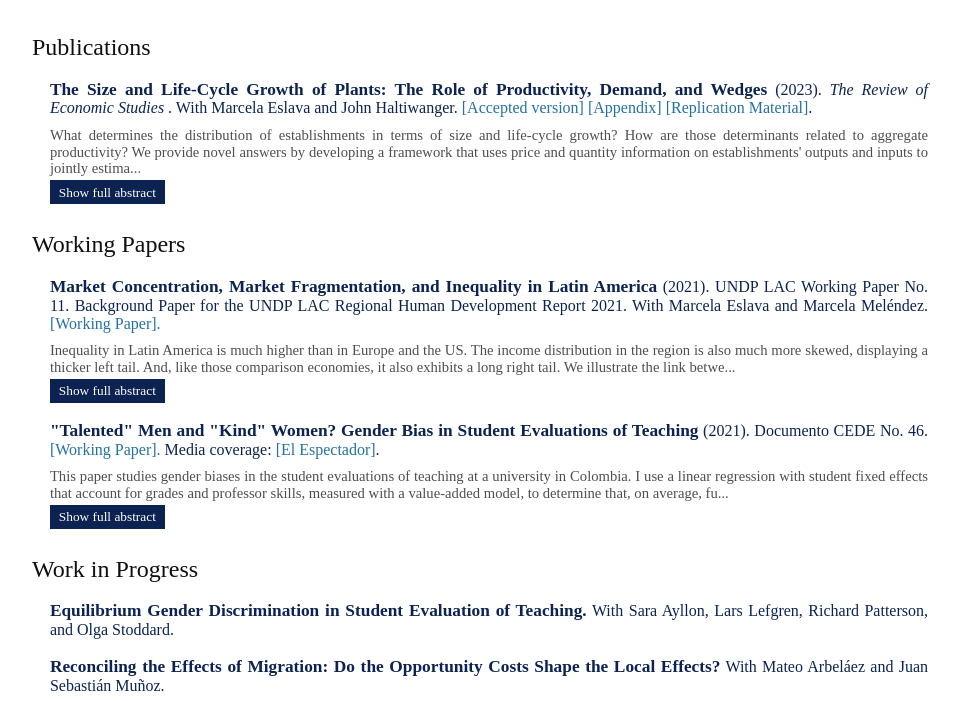
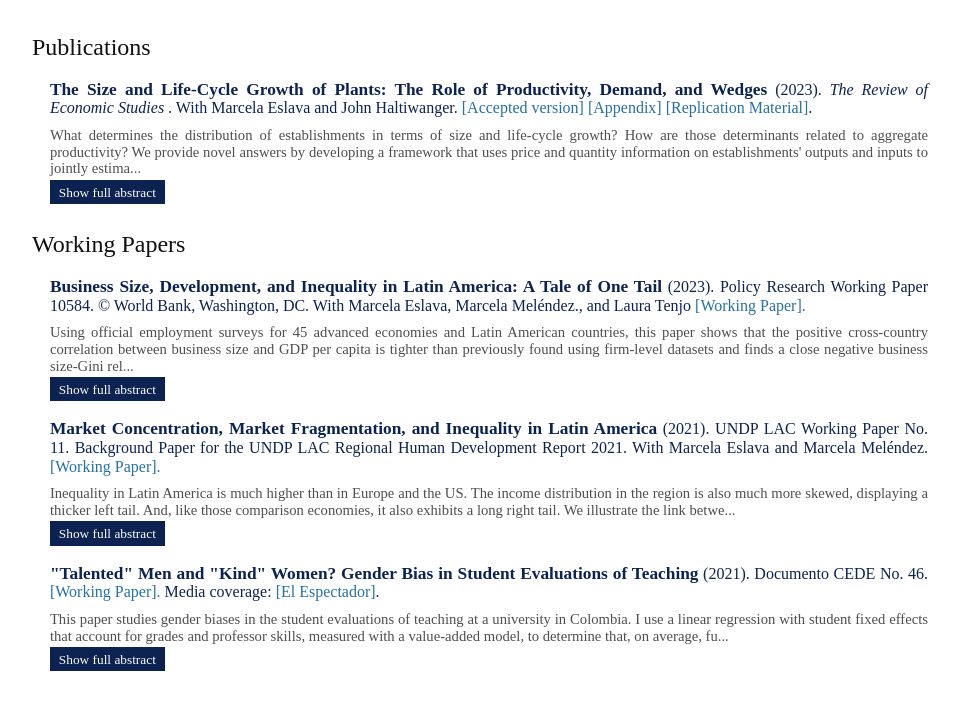
Before and after one commit to NicolasUrdaneta/NicolasUrdaneta.github.io, a plain HTML site: page research.html in a window 1280 px wide. Shown: the part 91-792 px from the top of the page, without its empty margins (160-1121 px from the left). Drawn offline with nearby package versions, Linux system fonts and the light colour scheme.

Commit message:
WB Working Paper

```diff
--- a/research.html
+++ b/research.html
@@ -70,6 +70,14 @@
 
 
         <p class="subtitle" style="margin-top: 3%"> Working Papers</p>
+
+        <div class="post">
+        <p class="papertitle"> <b style="font-size: 13pt; margin-top: 2%;">Business Size, Development, and Inequality in Latin America: A Tale of One Tail</b>  (2023). Policy Research Working Paper 10584. © World Bank, Washington, DC. With <a href="https://sites.google.com/view/marcela-eslava/home" target="_blank" class="externalsites">Marcela Eslava</a>, <a href="https://www.worldbank.org/en/about/people/m/marcela-mel-ndez" target="_blank" class="externalsites">Marcela Meléndez.</a>, and Laura Tenjo <a
+        href="documents/WB_Business_Size.pdf" target="_blank" class="docs"> [Working Paper].</a> </p>
+        <p class="content">Using official employment surveys for 45 advanced economies and Latin American countries, this paper shows that the positive cross-country correlation between business size and GDP per capita is tighter than previously found using firm-level datasets and finds a close negative business size-Gini relationship. The paper also finds a closer connection between individual income and business size for workers in less developed countries compared with those in advanced economies. Because employment data address the bias against the smallest productive units that characterize firm-level datasets, our approach uniquely assesses and highlights the dominance of the left tail of the business size distribution in less developed countries.</p>
+
+        <button onclick="readMore(this)" style="margin-top: 0.3%;">Show full abstract</button>
+        </div>
 
         <div class="post">
         <p class="papertitle"> <b style="font-size: 13pt; margin-top: 2%;">Market Concentration, Market Fragmentation, and
```
Also changed, not shown: 1 other file.
